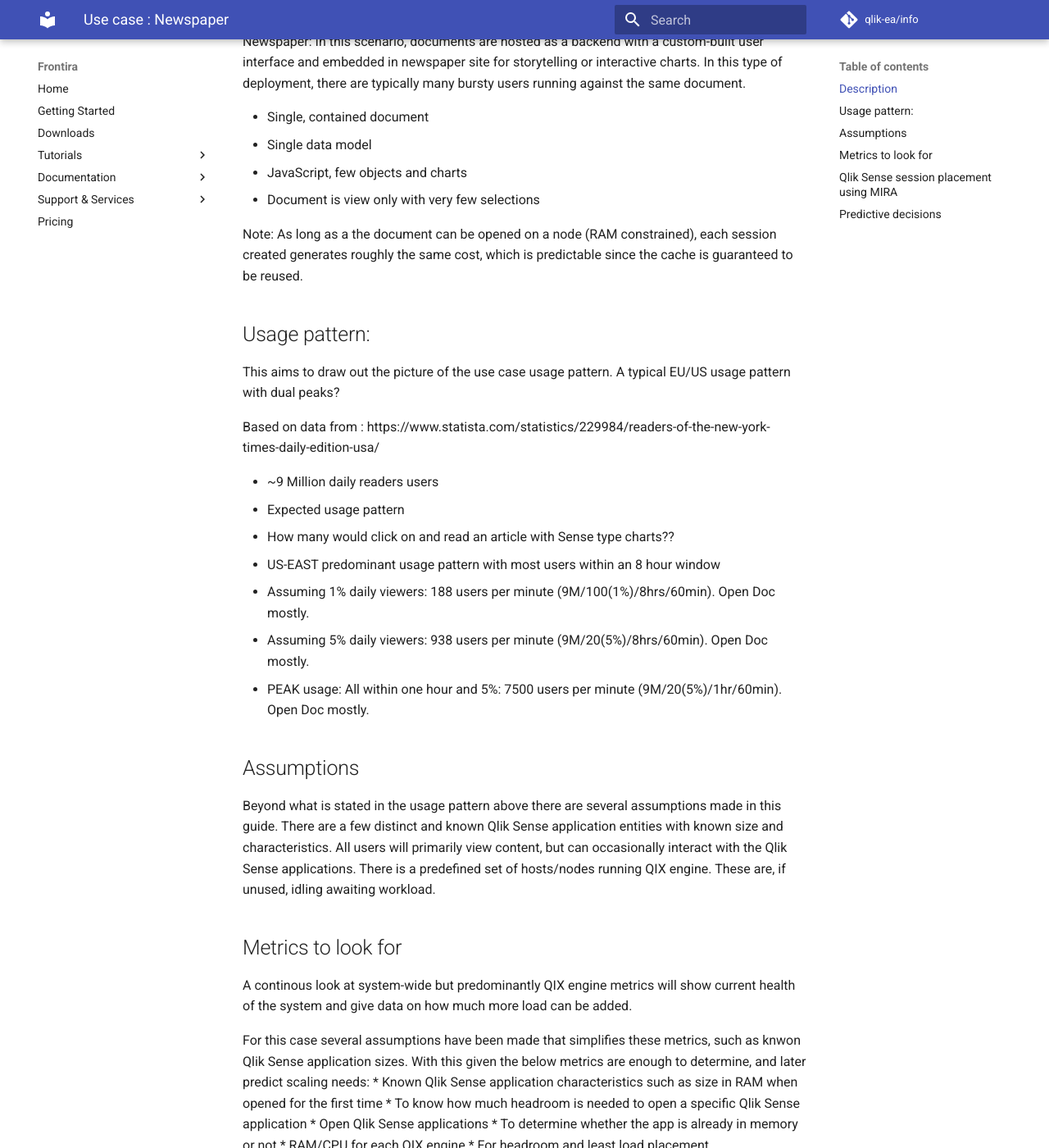
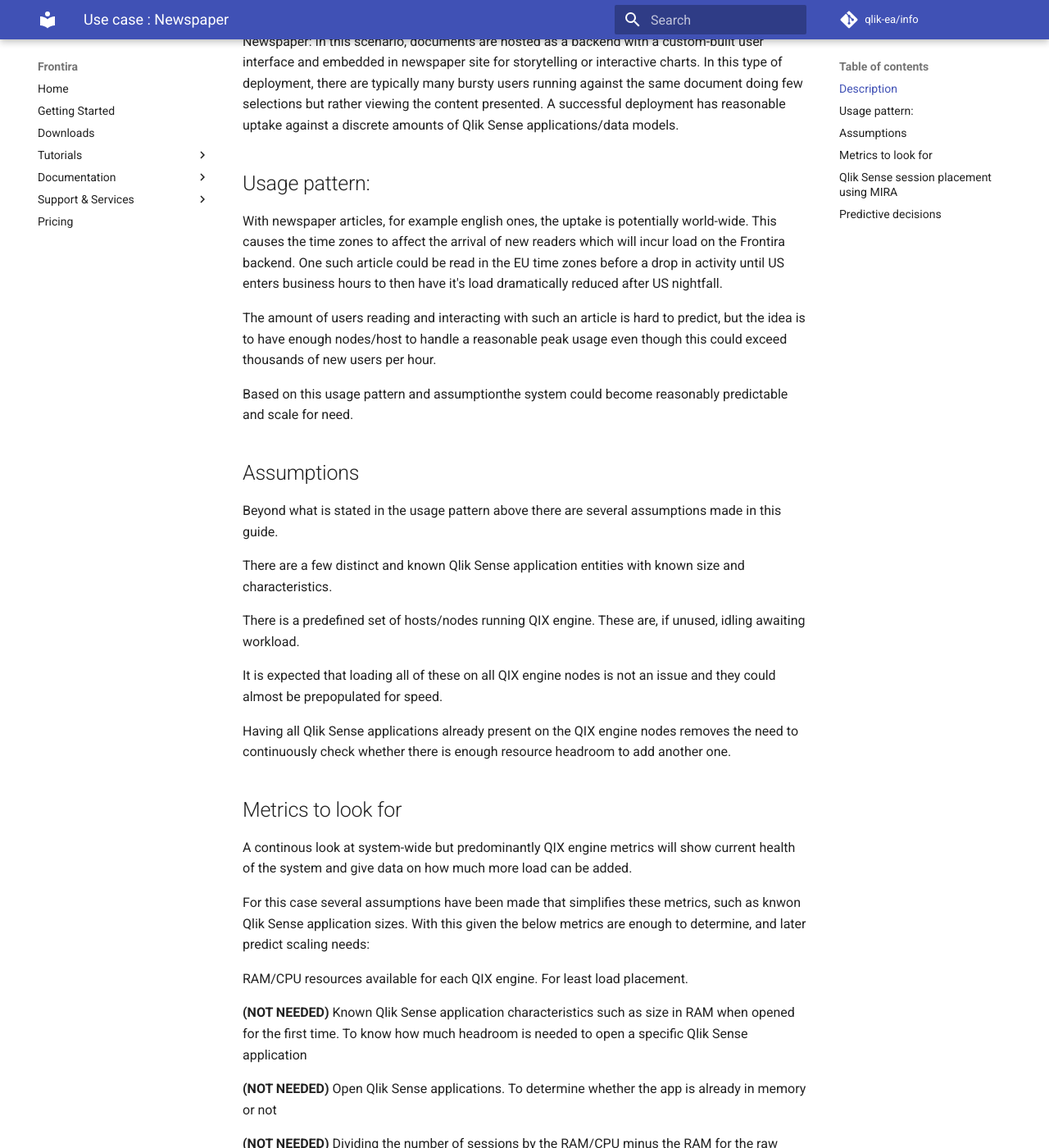
Before and after one commit to qlik-oss/core-website, an MkDocs documentation site: the page built from docs/tutorials/newspaper.md, in a window 1280 px wide and 1400 px high, scrolled down 193 px. Shown: the whole window at 82% size. Built offline with MkDocs 1.6.1 and Material for MkDocs 9.7.7, drawn with Linux system fonts in a browser that asks for light colours; comment, search, counter and statistics services are not loaded; old or Windows-style settings are respelled for this version of MkDocs; some of the changed text lies outside the part shown.

Commit message:
Restructured and rewrote some text before my fabulous dinner

````diff
--- a/docs/tutorials/newspaper.md
+++ b/docs/tutorials/newspaper.md
@@ -1,59 +1,61 @@
 # Use case : Newspaper
 
 ## Description
-Newspaper: In this scenario, documents are hosted as a backend with a custom-built user interface and embedded in newspaper site for storytelling or interactive charts. In this type of deployment, there are typically many bursty users running against the same document.
-
-* Single, contained document
-* Single data model
-* JavaScript, few objects and charts
-* Document is view only with very few selections
-
-Note: As long as a the document can be opened on a node (RAM constrained), each session created generates roughly the same cost, which is predictable since the cache is guaranteed to be reused.
+Newspaper: In this scenario, documents are hosted as a backend with a custom-built user interface and embedded in newspaper site for storytelling or interactive charts.
+In this type of deployment, there are typically many bursty users running against the same document doing few selections but rather viewing the content presented.
+A successful deployment has reasonable uptake against a discrete amounts of Qlik Sense applications/data models.
 
 ## Usage pattern:
-This aims to draw out the picture of the use case usage pattern.
-A typical EU/US usage pattern with dual peaks?
+With newspaper articles, for example english ones, the uptake is potentially world-wide.
+This causes the time zones to affect the arrival of new readers which will incur load on the Frontira backend.
+One such article could be read in the EU time zones before a drop in activity until US enters business hours to then have it's load dramatically reduced after US nightfall.
 
-Based on data from :
-https://www.statista.com/statistics/229984/readers-of-the-new-york-times-daily-edition-usa/
+The amount of users reading and interacting with such an article is hard to predict, but the idea is to have enough nodes/host to handle a reasonable peak usage
+even though this could exceed thousands of new users per hour.
 
-* ~9 Million daily readers users
-* Expected usage pattern
-  * How many would click on and read an article with Sense type charts??
-  * US-EAST predominant usage pattern with most users within an 8 hour window
-  * Assuming 1% daily viewers: 188 users per minute (9M/100(1%)/8hrs/60min). Open Doc mostly.
-  * Assuming 5% daily viewers: 938 users per minute (9M/20(5%)/8hrs/60min). Open Doc mostly.
-  * PEAK usage: All within one hour and 5%: 7500 users per minute (9M/20(5%)/1hr/60min). Open Doc mostly.
+Based on this usage pattern and assumptionthe system could become reasonably predictable and scale for need.
 
 ## Assumptions
 Beyond what is stated in the usage pattern above there are several assumptions made in this guide.
+
 There are a few distinct and known Qlik Sense application entities with known size and characteristics.
-All users will primarily view content, but can occasionally interact with the Qlik Sense applications.
+
 There is a predefined set of hosts/nodes running QIX engine. These are, if unused, idling awaiting workload.
+
+It is expected that loading all of these on all QIX engine nodes is not an issue and they could almost be prepopulated for speed.
+
+Having all Qlik Sense applications already present on the QIX engine nodes removes the need to continuously check whether there is enough resource headroom to add another one.
 
 ## Metrics to look for
 A continous look at system-wide but predominantly QIX engine metrics will show current health of the system and give data on how much more load can be added.
 
 For this case several assumptions have been made that simplifies these metrics, such as knwon Qlik Sense application sizes.
 With this given the below metrics are enough to determine, and later predict scaling needs:
-* Known Qlik Sense application characteristics such as size in RAM when opened for the first time
-  * To know how much headroom is needed to open a specific Qlik Sense application
-* Open Qlik Sense applications
-  * To determine whether the app is already in memory or not
-* RAM/CPU for each QIX engine
-  * For headroom and least load placement
 
-Not needed:
-* Dividing the number of sessions by the RAM/CPU minus the RAM for the raw document yields a good per session cost value to be used when scaling.
+RAM/CPU resources available for each QIX engine. For least load placement.
+
+**(NOT NEEDED)** Known Qlik Sense application characteristics such as size in RAM when opened for the first time. To know how much headroom is needed to open a specific Qlik Sense application
+
+**(NOT NEEDED)** Open Qlik Sense applications. To determine whether the app is already in memory or not
+
+**(NOT NEEDED)** Dividing the number of sessions by the RAM/CPU minus the RAM for the raw document yields a good per session cost value to be used when scaling.
 
 ## Qlik Sense session placement using MIRA
 MIRA service (link) returns a list of available QIX engines.
 New sessions should be placed where there is least load and there is enough headroom resource-wise to place a new app.
-Headroom can be determined like this:
+As for the headroom it is assumed that the Qlik Sense application is either already opened or small enough to not cause RAM issues.
+Hence, a simple least load principle should be applied in order to properly place a new user (which corresponds to a QIX engine session).
 
-!!headroom!!  make note of if an app is not opened yet then the cost is higher. Beyond that cheap.
+Getting QIX engines from MIRA and sorting them by least load and check if headroom is enough!!
+```
+function getQIXsorted() {
+  console.log("notice the blank line before this function?");
+}
+```
 
-!!insert code for getting QIX engines from MIRA and sorting them by least load and check if headroom is enough!!
+
+How to handle overload?
+Assume its fine?
 
 Should a request be rejected otherwise?
 Maybe not, but alert somehow
@@ -64,3 +66,11 @@
 When the total amount of free resources are less than X% RAM/CPU (20%?) or the number of session "slots" is less than XX, new nodes are needed.
 Down
 When the total amount of free resources are more than Y% RAM/CPU or the number of session "slots" is more than YY, nodes can be removed (as long as removing a complete node leaves enough capacity and some...).
+
+Headroom can be determined like this:
+make note of if an app is not opened yet then the cost is higher. Beyond that cheap.
+```
+function checkHeadroom() {
+  console.log("notice the blank line before this function?");
+}
+```
````
